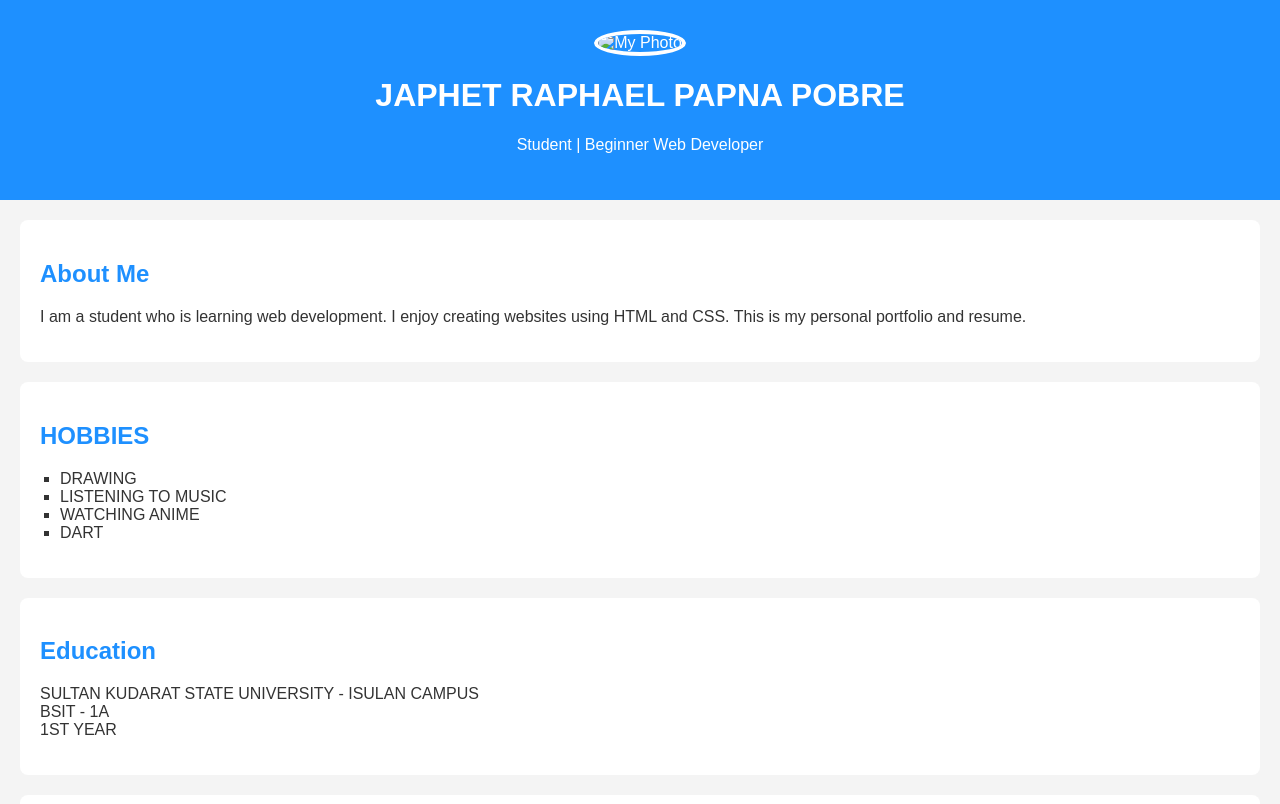
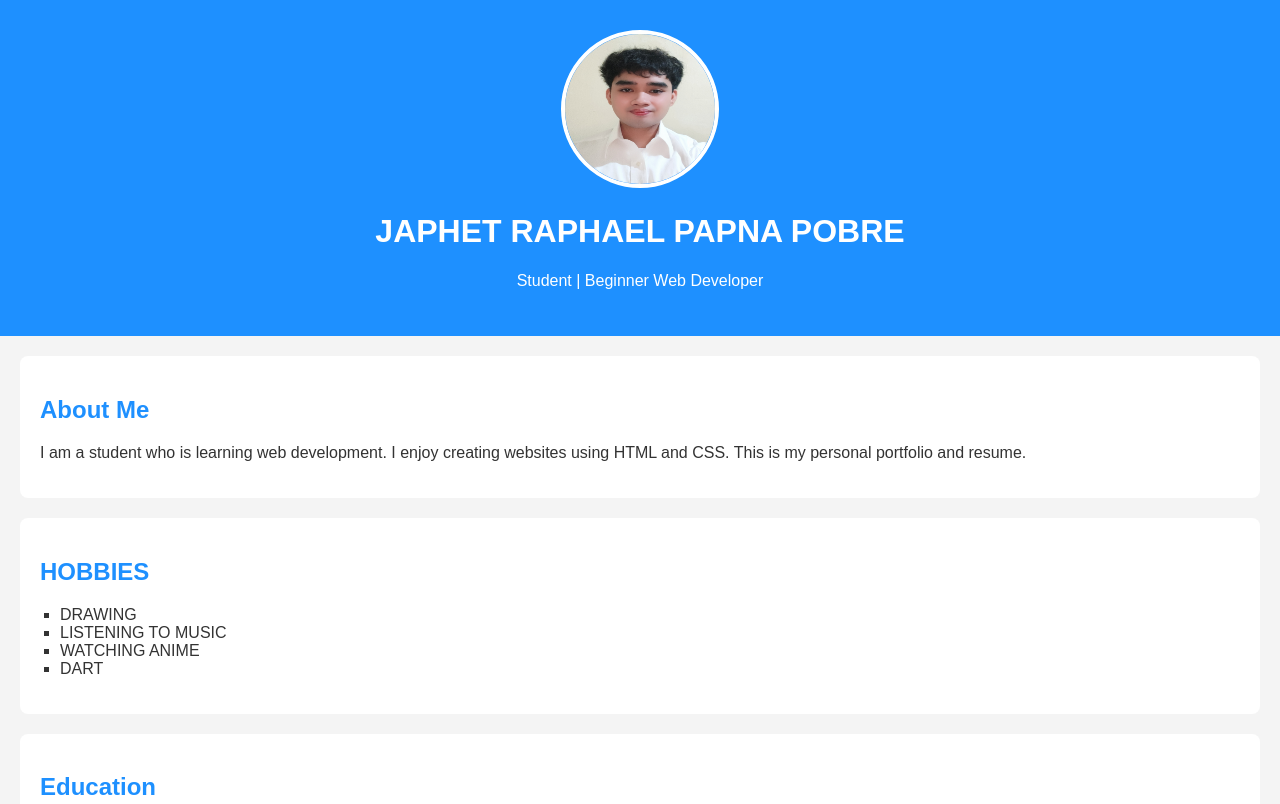
Before and after one commit to ziijapzz/My-Personal-Portfolio, a plain HTML site: page index.html in a window 1280 px wide. Shown: the top 804 px of the page. Drawn offline with Linux system fonts and the light colour scheme.

Commit message:
Update index.html

```diff
--- a/index.html
+++ b/index.html
@@ -8,7 +8,7 @@
 <body>
 
     <header>
-        <img src="image.png" alt="My Photo" class="profile-pic">
+        <img src="image.png.jpg" alt="My Photo" class="profile-pic">
         <h1>JAPHET RAPHAEL PAPNA POBRE</h1>
         <p>Student | Beginner Web Developer</p>
     </header>
```
